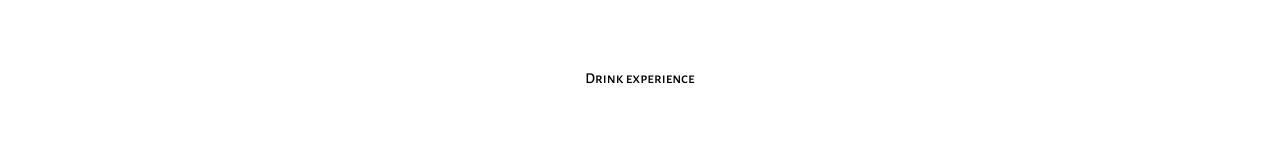
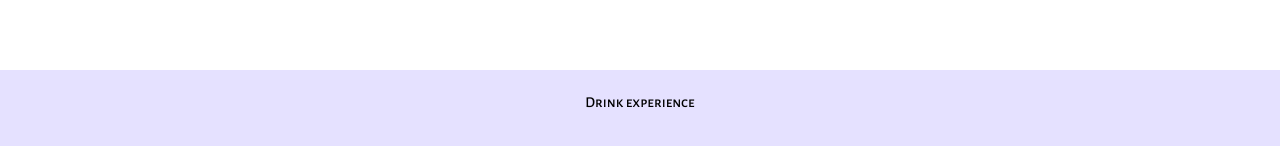
Before and after one commit to kehkelly/tcc-2, a React (Vite) app: page / in a window 1280 px wide. Shown: the part 1441-1587 px from the top of the page. Built offline with nearby package versions, Linux system fonts and the light colour scheme.

Commit message:
mudança no footer

```diff
--- a/src/styles/global.js
+++ b/src/styles/global.js
@@ -78,6 +78,7 @@ export const GlobalStyle = createGlobalStyle`
     }
 
     footer {
+        background: ${props => props.theme.footerBg};
 
         h5{
             display: flex;
@@ -217,10 +218,12 @@ export const GlobalStyle = createGlobalStyle`
         }
 
         footer {
+            background: ${props => props.theme.footerBg};
             h5 {
                 display: flex;
                 justify-content: center;
                 align-items: center;
+                padding-top: 1.5rem;
                 padding-bottom: 3rem;
                 font-weight: 500;
             }
```
